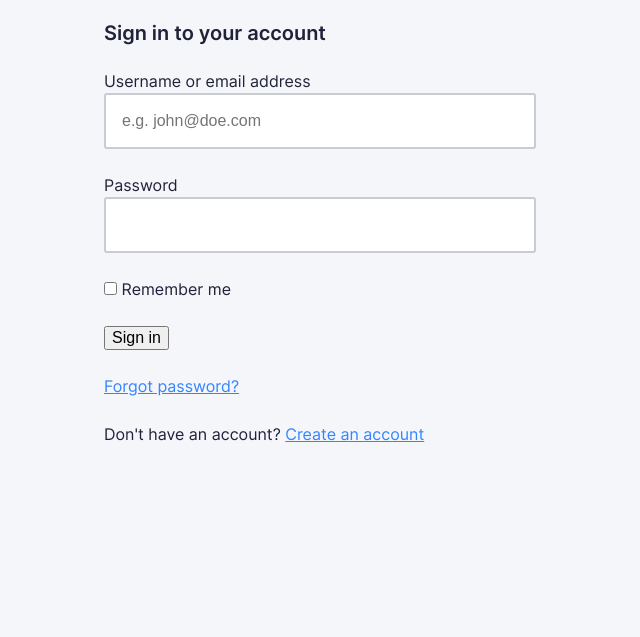
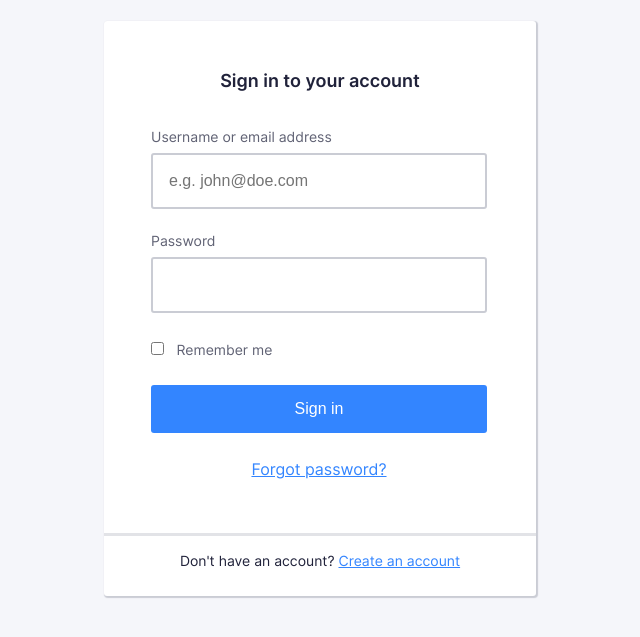
Before and after one commit to nmct-create3/login-form-design-DebeerstLouis, a plain HTML site: page index.html in a window 1280 px wide. Shown: the part 75-712 px from the top of the page, without its empty margins (320-960 px from the left). Drawn offline with Linux system fonts and the light colour scheme.

Commit message:
einde labo

```diff
--- a/css/screen.css
+++ b/css/screen.css
@@ -472,8 +472,37 @@ a:focus {
     Card with box shadow
 */
 
+.c-card {
+  background-color: white;
+  border-radius: 3px;
+  box-shadow: 1px 1px 1px 1px #caccd4;
+}
+
+.c-card__body {
+  padding-left: 47px;
+  padding-top: 12px;
+  padding-right: 49px;
+  padding-bottom: 28px;
+}
 .c-card__title {
   display: block;
+  text-align: center;
+  font-size: 18px;
+  line-height: 24px;
+  padding-top: 48px;
+}
+
+.c-card__footer {
+  border-top: solid #E2E3E7;
+  padding-bottom: 1px;
+  padding-top: 14px;
+  text-align: center;
+  font-size: 14px;
+}
+
+.c-card__forgot_password {
+  display: block;
+  text-align: center;
 }
 
 .c-form-field label {
@@ -529,8 +558,16 @@ a:focus {
 */
 
 .c-label {
+  font-size: 14px;
+  line-height: 16px;
+  margin-bottom: 8px;
+  color: #606274;
 }
 
+.c-label__checkbox {
+  margin-left: 8px;
+  margin-bottom: 0px;
+}
 /* If a input is focused within the form-field class change te color of the label */
 
 .c-form-field:focus-within .c-label {
@@ -543,19 +580,31 @@ a:focus {
 */
 
 .c-button {
-  display: flex;
-  color: #3385ff;
-  border-color: #3385ff;
+  background-color: #3385ff;
+  color: white;
   border-radius: 3px;
+  border-color: #2e77e6;
+  text-align: center;
+  height: 48px;
+  width: 100%;
+  cursor: pointer;
+  font-size: 16px;
+  border: 1px;
 }
 
 .c-button:hover {
+  background-color: #4f95ff;
 }
 
 .c-button:focus {
+  outline: none;
+  border-color: #4f95ff;
+  box-shadow: h-offset v-offset blur spread color;
+  box-shadow: 0 0 0 3px #3385ff4d;
 }
 
 .c-button:active {
+  background-color: #2e77e6;
 }
 
 .c-button--block {
--- a/index.html
+++ b/index.html
@@ -50,7 +50,7 @@
           </div>
           <div class="c-card__body">
             <p class="c-form-field">
-              <label> Username or email address </label>
+              <label class="c-label"> Username or email address </label>
               <input
                 class="c-input"
                 type="email"
@@ -61,7 +61,7 @@
               />
             </p>
             <p class="c-form-field">
-              <label> Password </label>
+              <label class="c-label"> Password </label>
               <input
                 class="c-input"
                 type="password"
@@ -73,15 +73,15 @@
 
             <p class="c-form-field-not">
               <input type="checkbox" name="rememberme" id="rememberme" />
-              <label for="rememberme"> Remember me </label>
+              <label class="c-label c-label__checkbox" for="rememberme"> Remember me </label>
             </p>
 
             <p type="o-button-reset">
-              <input type="submit" value="Sign in"/input>
+              <input class="c-button" type="submit" value="Sign in"/input>
             </p>
 
             <p>
-              <a href="#!"> Forgot password? </a>
+              <a class="c-card__forgot_password" href="#!"> Forgot password? </a>
             </p>
           </div>
           <div class="c-card__footer">
```
